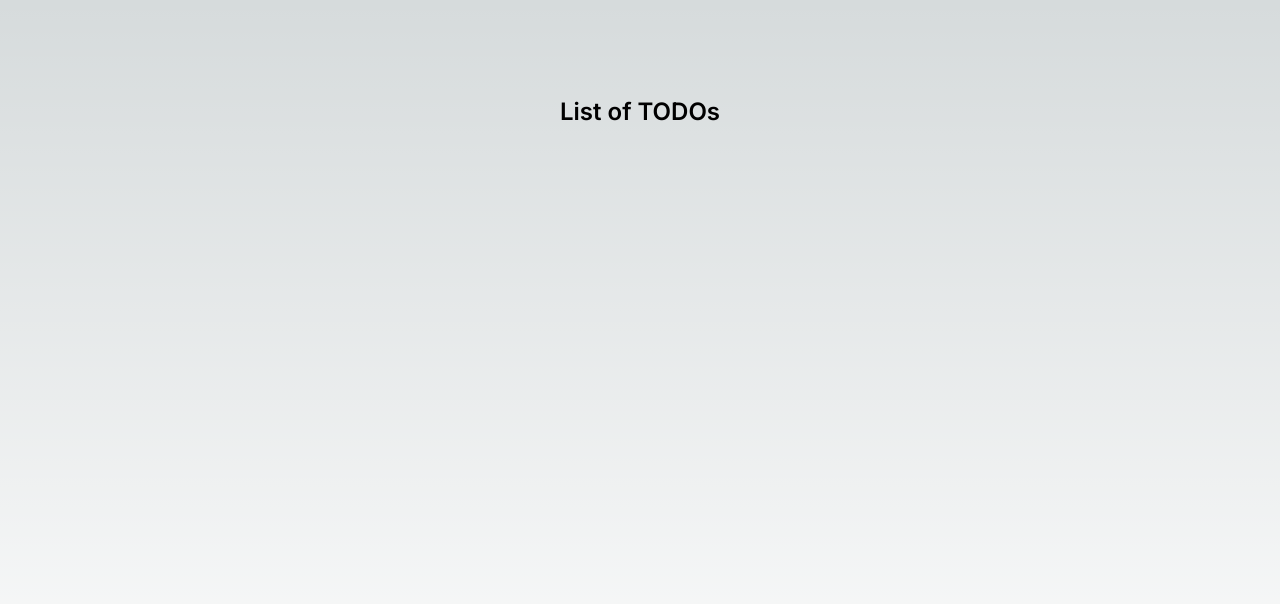
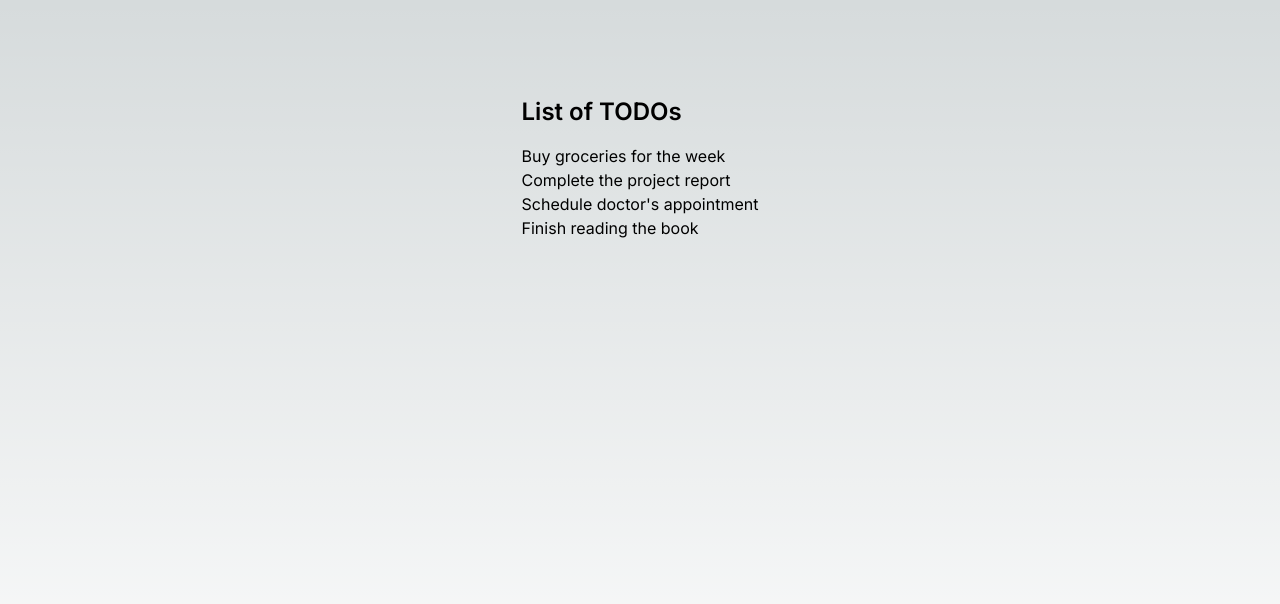
Before and after one commit to polinnab/test-cypress, a Next.js app: page / in a window 1280 px wide. Shown: the top 604 px of the page. Built offline with nearby package versions, Linux system fonts and the light colour scheme.

Commit message:
fetch mocked todo list

```diff
--- /dev/null
+++ b/public/database/todos.json
@@ -0,0 +1,22 @@
+[
+  {
+    "id": "b7f5f9b7-d3b4-4dfd-8c3a-29f1f9e2b774",
+    "title": "Buy groceries for the week",
+    "status": "new"
+  },
+  {
+    "id": "3f3e8a3a-6e22-4ad7-b9de-d9e5b4c8b9f3",
+    "title": "Complete the project report",
+    "status": "done"
+  },
+  {
+    "id": "e0e9f4a7-21c8-43e3-9c9f-45a3d1b1d6a8",
+    "title": "Schedule doctor's appointment",
+    "status": "new"
+  },
+  {
+    "id": "7b1d2b3c-4e45-4a5a-8b2f-84b2d9e3c7a6",
+    "title": "Finish reading the book",
+    "status": "done"
+  }
+]
--- /dev/null
+++ b/src/app/page-content/TodoList/ItemsList.tsx
@@ -0,0 +1,11 @@
+import { TodoItemType } from "@/types/todos";
+
+export const ItemsList = ({ items }: { items: TodoItemType[] }) => {
+  return (
+    <div>
+      {items.map((item, index) => (
+        <div key={index}>{item.title}</div>
+      ))}
+    </div>
+  );
+};
--- /dev/null
+++ b/src/app/page-content/TodoList/index.tsx
@@ -0,0 +1,38 @@
+"use client";
+
+import { useEffect, useState } from "react";
+import { ItemsList } from "./ItemsList";
+
+export const TodoList = () => {
+  const [todoList, setTodoList] = useState([]);
+  const [isLoading, setIsLoading] = useState(false);
+
+  const fetchTodoList = async () => {
+    setIsLoading(true);
+    setTimeout(async () => {
+      const response = await fetch("/database/todos.json");
+      const data = await response.json();
+      setTodoList(data);
+      setIsLoading(false);
+    }, 2000);
+  };
+
+  useEffect(() => {
+    fetchTodoList();
+  }, []);
+
+  console.log(todoList);
+
+  return (
+    <div>
+      <p className="text-2xl font-semibold">List of TODOs</p>
+      {isLoading ? (
+        <p className="mt-4">Loading...</p>
+      ) : (
+        <div className="mt-4">
+          <ItemsList items={todoList} />
+        </div>
+      )}
+    </div>
+  );
+};
--- a/src/app/page.tsx
+++ b/src/app/page.tsx
@@ -1,7 +1,9 @@
+import { TodoList } from "./page-content/TodoList";
+
 export default function Home() {
   return (
     <main className="flex min-h-screen flex-col items-center justify-between p-24">
-      <p className="text-2xl font-semibold">List of TODOs</p>
+      <TodoList />
     </main>
   );
 }
--- /dev/null
+++ b/src/types/todos.ts
@@ -0,0 +1,7 @@
+export type TodoStatusType = "new" | "done";
+
+export type TodoItemType = {
+  id: string;
+  title: string;
+  status: TodoStatusType;
+};
```
